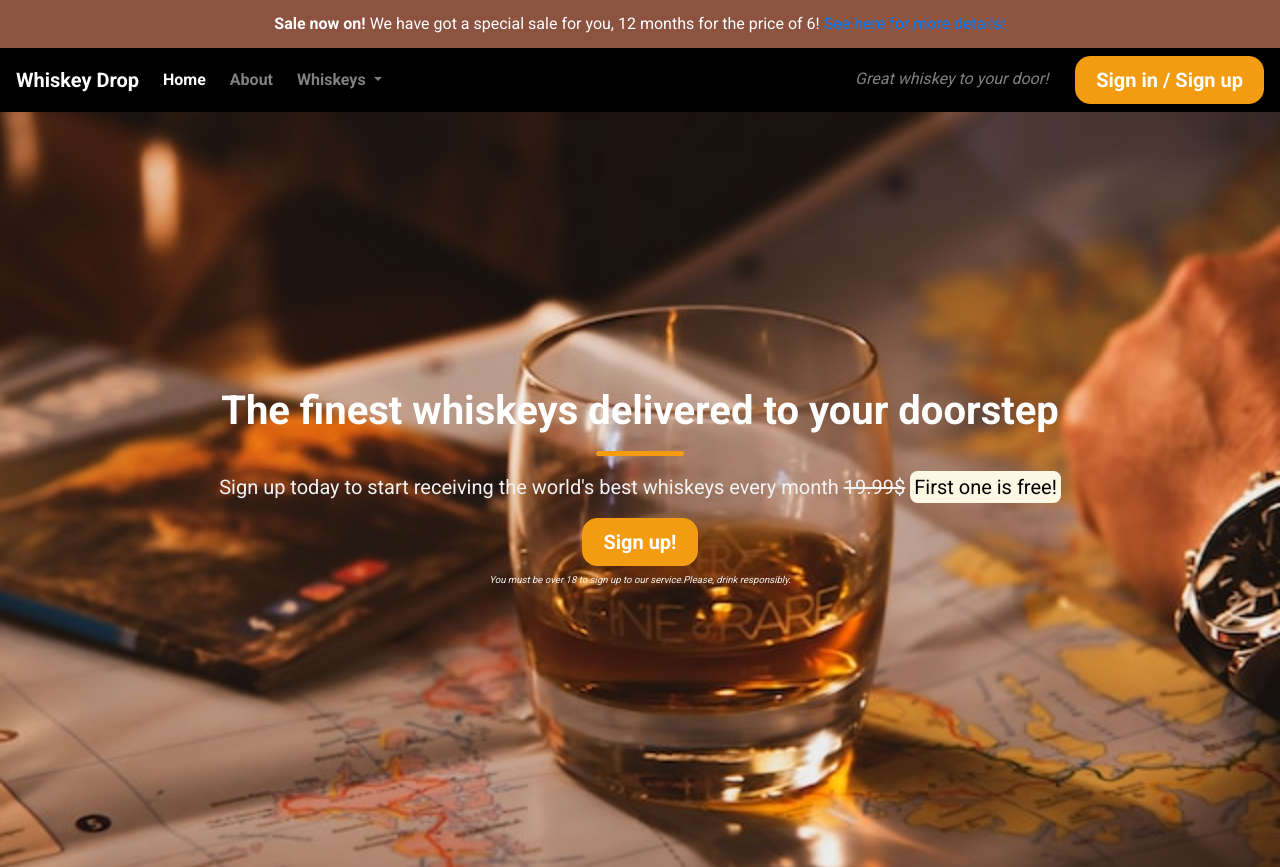
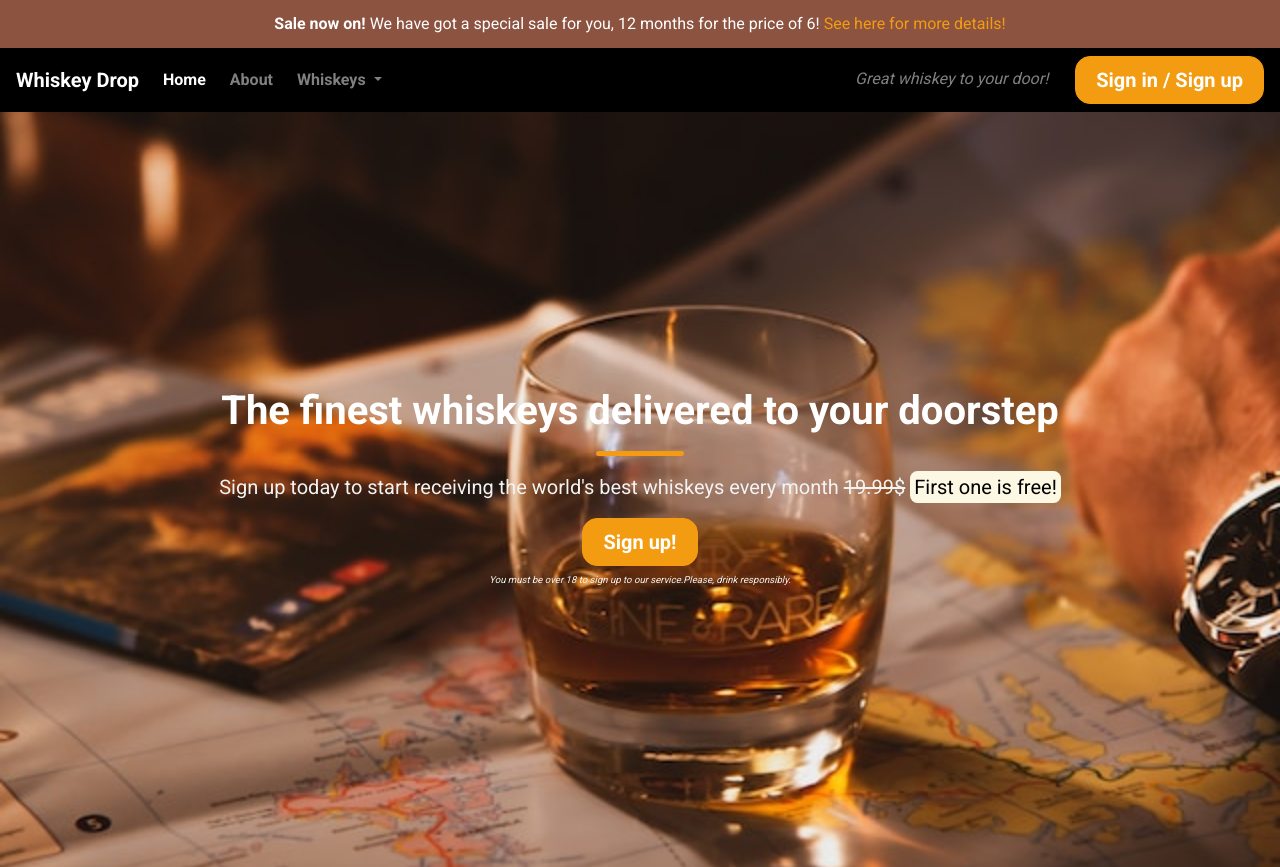
Before and after one commit to plexoio/whisky, a plain HTML site: page index.html in a window 1280 px wide. Shown: the top 867 px of the page. Drawn offline with nearby package versions, Linux system fonts and the light colour scheme.

Commit message:
style: add last touches font-colors

```diff
--- a/assets/css/style.css
+++ b/assets/css/style.css
@@ -14,6 +14,10 @@ thead,
 tbody {
     color: #f3f3f3;
     padding: 0 15px;
+}
+
+a {
+    text-decoration: none;
 }
 
 /*Container Wrapper*/
@@ -40,6 +44,11 @@ tbody {
     margin-bottom: 0px;
     color: white;
     border: 0;
+}
+
+.alert-container a {
+    color:#F39C12;
+    text-decoration: none;
 }
 
 /*Hero section*/
@@ -129,6 +138,7 @@ tbody {
 .btn--gold:active:focus {
     background-color: #8C5341;
     border-color: #8C5341;
+    color: white;
 }
 
 mark {
```
